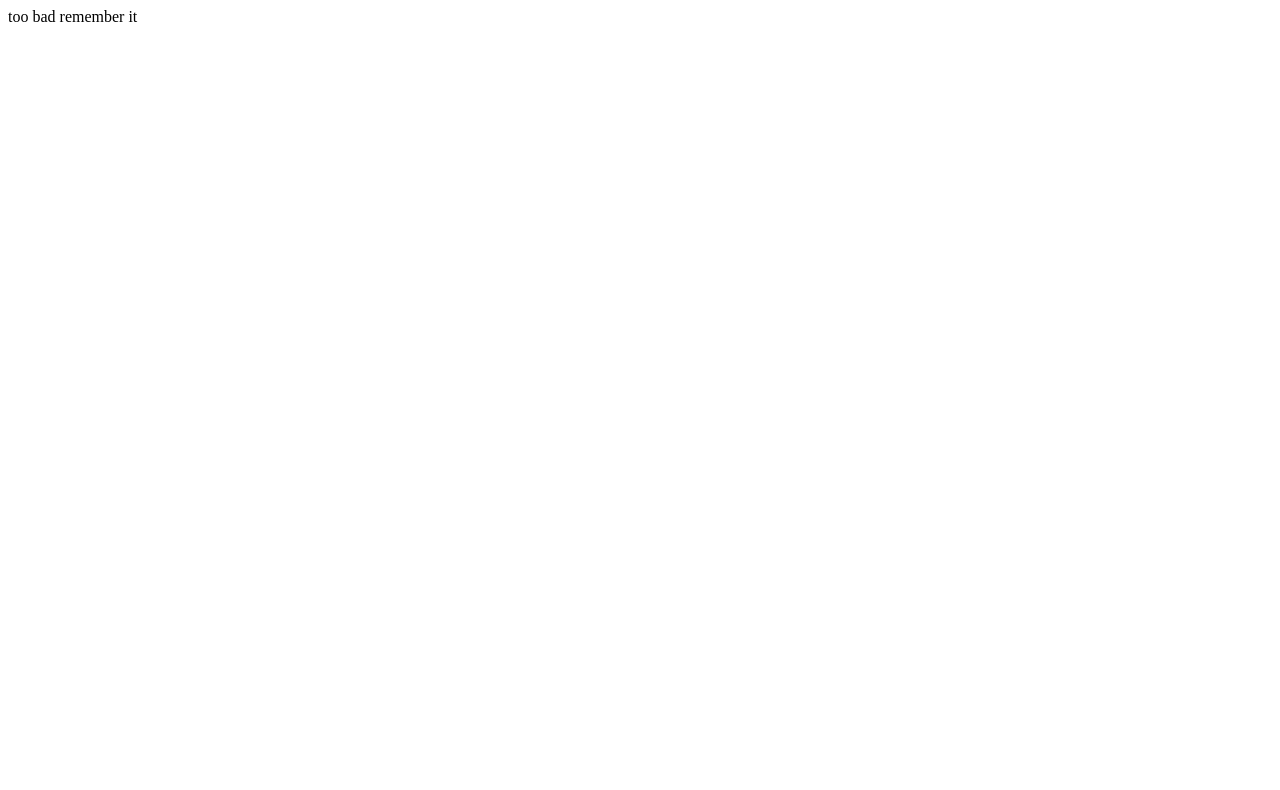
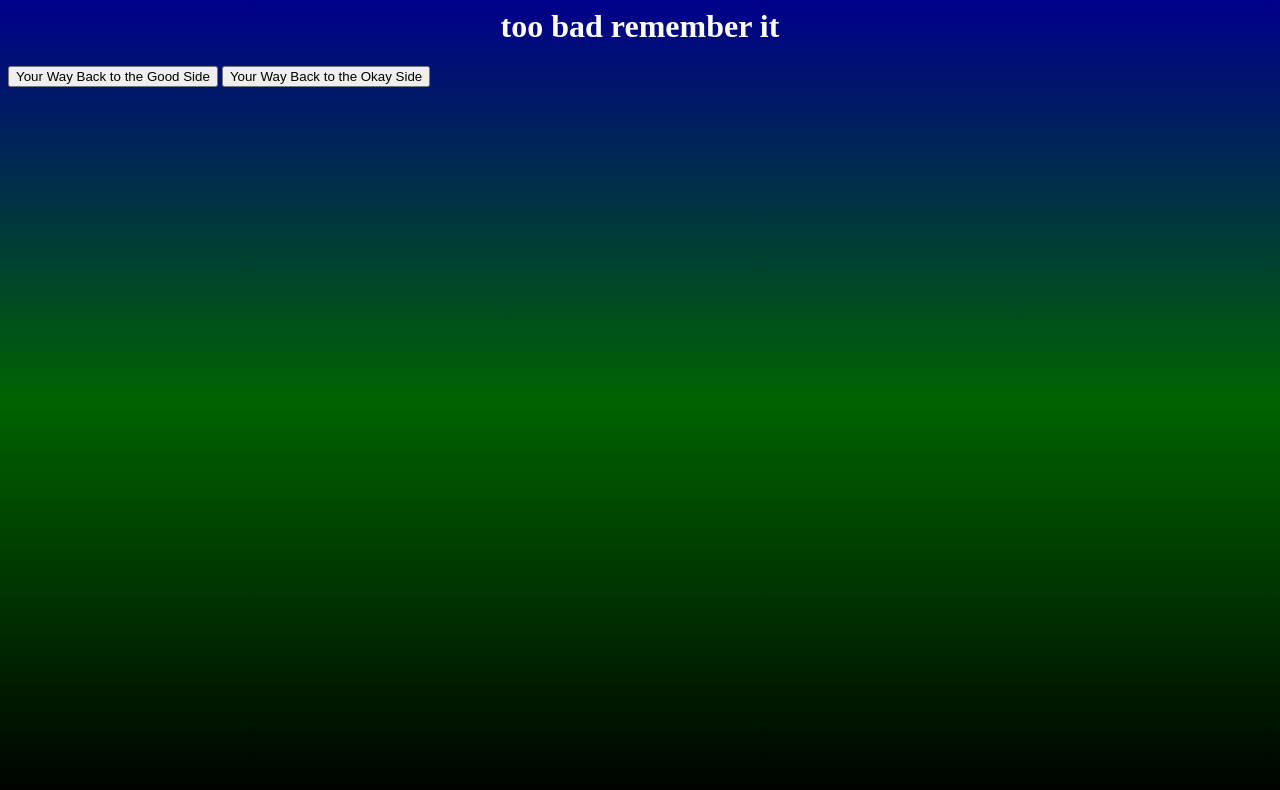
Before and after one commit to Aaryav-W/Login-Form, a plain HTML site: page forgotpassword.html in a window 1280 px wide. Drawn offline with Linux system fonts and the light colour scheme.

Commit message:
Dark Side Commit

```diff
--- a/forgotpassword.html
+++ b/forgotpassword.html
@@ -1,16 +1,26 @@
 <head>
 <head>
 <style>
-p{
-width:200;
-height:200;
+h1{
+text-align: center;
 
+}
+body{
+background: linear-gradient(darkblue, darkgreen, black);
+color:white;
 }
 </style>
 </head>
 <body>
 <p>
+    <h1>
     too bad remember it
+</h1>
+
+<a href="./index.html"><button>Your Way Back to the Good Side</button></a>
+<a href="./signup.html"><button>Your Way Back to the Okay Side</button></a>
+
+
     </p>
 </body>
 </head>
```
